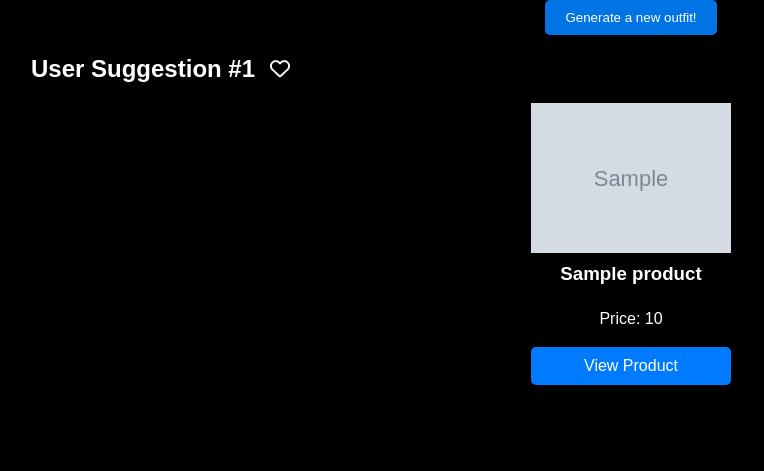
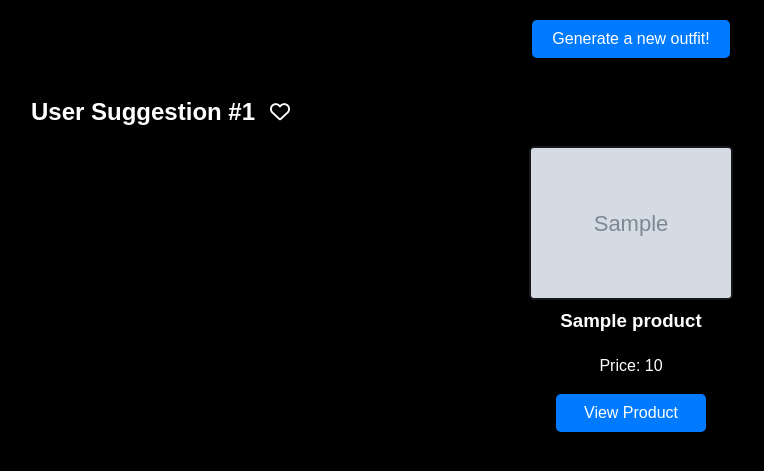
Before and after one commit to KatieOrtiz/FashionGPT, a Flask app: template templates/dashboard.html in a window 1280 px wide. Shown: the part 100-571 px from the top of the page, without its empty margins (9-773 px from the left). Run offline with Flask 3, Linux system fonts and the light colour scheme; the template is opened without the code that fills it: most values are stand-ins (such as "Sample title", 1, 10 or a date in 2020); grey boxes marked "Sample" are stand-in pictures; data that the repository does not hold is empty; some libraries are stand-ins or nearby versions.

Commit message:
updated the frontend and aigned items.

```diff
--- a/static/script.js
+++ b/static/script.js
@@ -86,7 +86,7 @@ document.addEventListener("DOMContentLoaded", function() {
     window.location.href = 'favorites';
   });
 
-  document.getElementById('settingbutton').addEventListener('click', function() {
+  document.getElementById('settingsdd').addEventListener('click', function() {
     window.location.href = 'userSettings';
   });
 });
--- a/static/styles.css
+++ b/static/styles.css
@@ -285,21 +285,48 @@ p {
   margin: 0 10px 20px; /* Adjust margin */
   text-align: center; /* Center align text */
   width: 200px; /* Set a fixed width for consistent layout */
-  display: flex; /* Use flexbox for inner content */
-  flex-direction: column; /* Stack content vertically */
 }
-.clothing-item-tile .product-info {
-  flex-grow: 1; /* Expand to fill available space */
+
+.suggested-products {
+  display: flex; /* Use flexbox layout */
+  flex-wrap: wrap; /* Allow items to wrap to the next line */
 }
+
+.product-container {
+  width: calc(20% - 20px); /* Set the width to 20% minus the margin */
+  margin: 0 10px 20px; /* Adjust margin */
+  box-sizing: border-box; /* Include padding and border in the element's total width and height */
+  display: flex; /* Use flexbox layout */
+  flex-direction: column; /* Stack elements vertically */
+  align-items: center; /* Center items horizontally */
+  justify-content: space-between; /* Distribute space between elements */
+}
+
 .product-image {
-  max-width: 100%; /* Ensure image doesn't exceed container width */
+  max-width: 100%; /* Limit image width to its container */
+  max-height: 200px; /* Limit image height */
+  border: 2px solid #18181c; /* Add a border around the image */
+  border-radius: 5px; /* Add border radius for rounded corners */
+  margin-bottom: 10px; /* Add spacing below the image */
+}
+
+
+.product-details {
+  margin-top: 10px; /* Add margin to separate from the image */
+  width: 100%; /* Ensure full width */
+}
+
+.clothing-item-tile .product-image {
+  max-width: 150px !important; /* Reduce the maximum width */
   max-height: 200px; /* Limit image height */
 }
 
 h3 {
-  margin-top: 10px; /* Add top margin for spacing */
+  margin-top: 0; /* Remove top margin for the title */
   margin-bottom: 5px; /* Add bottom margin for spacing */
   white-space: normal; /* Allow text to wrap to the next line */
+  text-align: center; /* Center align the title */
+  width: 80%; /* Set width to 80% */
 }
 a.viewProductbtn {
   display: inline-block; /* Display as inline-block */
@@ -312,6 +339,7 @@ a.viewProductbtn {
   border-radius: 5px; /* Rounded corners */
   cursor: pointer; /* Show pointer cursor on hover */
   transition: background-color 0.3s, color 0.3s, border-color 0.3s; /* Add smooth transitions */
+  width: 50%; /* Set button width to 100% */
 }
 
 a.viewProductbtn:hover {
@@ -326,8 +354,7 @@ a.viewProductbtn:focus {
 a.viewProductbtn:active {
   transform: translateY(1px); /* Add slight push effect when clicked */
 }
-.fashiongptlogo
-{
+.fashiongptlogo{
   width: 90px;
   height: 60px;
 }
@@ -340,3 +367,56 @@ a.viewProductbtn:active {
   background-color: black;
   padding: 0px;
 }
+.dropdown {
+  position: relative;
+  display: inline-block;
+}
+
+.dropdown-toggle {
+  cursor: pointer;
+}
+
+.dropdown-content {
+  display: none;
+  position: absolute;
+  background-color: #ffffff;
+  box-shadow: 0px 8px 16px 0px rgba(0, 0, 0, 0.2);
+  border-radius: 5px;
+  z-index: 1;
+  padding: 5px 0;
+  min-width: 120px;
+  right: 0; /* Align to the right edge */
+  left: auto; /* Reset left positioning */
+}
+
+.dropdown-content a {
+  color: #333333;
+  font-weight: bold; /* Make text bold */
+  padding: 10px 20px; /* Add padding */
+  text-decoration: none; /* Remove underline */
+  display: block;
+  transition: background-color 0.3s;
+}
+
+.dropdown-content a:hover {
+  background-color: #f1f1f1;
+}
+
+.dropdown:hover .dropdown-content {
+  display: block;
+}
+
+.generateoutfit {
+  background-color: #007bff; /* Set background color */
+  color: #fff; /* Set text color */
+  margin: 20px;
+  border: none; /* Remove border */
+  border-radius: 5px; /* Add border radius */
+  cursor: pointer; /* Show pointer cursor on hover */
+  font-size: 16px; /* Set font size */
+  transition: background-color 0.3s; /* Add transition for smoother hover effect */
+}
+
+.generateoutfit:hover {
+  background-color: #0056b3; /* Darken background color on hover */
+}
--- a/templates/dashboard.html
+++ b/templates/dashboard.html
@@ -23,13 +23,18 @@
             <li></li>
             <span id="homebutton"><i class="fas fa-house"></i></span>
             <span id="likebutton"><i class="fas fa-heart"></i></span>
-            <span id="settingbutton"><i class="fas fa-gear"></i></span>
+            <span id="settingbutton" class="dropdown"><i class="fas fa-gear"></i>
+              <div class="dropdown-content">
+                <a id="settingsdd">Settings</a>
+                <a href="#">Signout</a>
+                </div>
+            </span>
           </ul>
         </div>
       </nav>
     </div>
   </header>
-  <button id="generateoutfit" class="back2pref">Generate a new outfit!</button>
+  <button id="generateoutfit" class="generateoutfit">Generate a new outfit!</button>
     <div class="container2">
     <div id="output-section"></div>
     {% for suggestion_id, products in suggestion_products.items() %}
@@ -48,7 +53,7 @@
         <div class="suggested-products">
           <br>
             {% for product in products %}
-            <div class="clothing-item-tile">
+            <div class="product-container">
               <!-- Display product image -->
               <img class="product-image" src="{{ product.image }}" alt="Product Image" style="max-width: 200px; max-height: 200px;">
               <h3>{{ product.name }}</h3>
```
Also changed, not shown: templates/favorites.html (+6 -1 lines), templates/userSettings.html (+6 -1 lines). Lines whose indentation alone changed are shown as unchanged.
